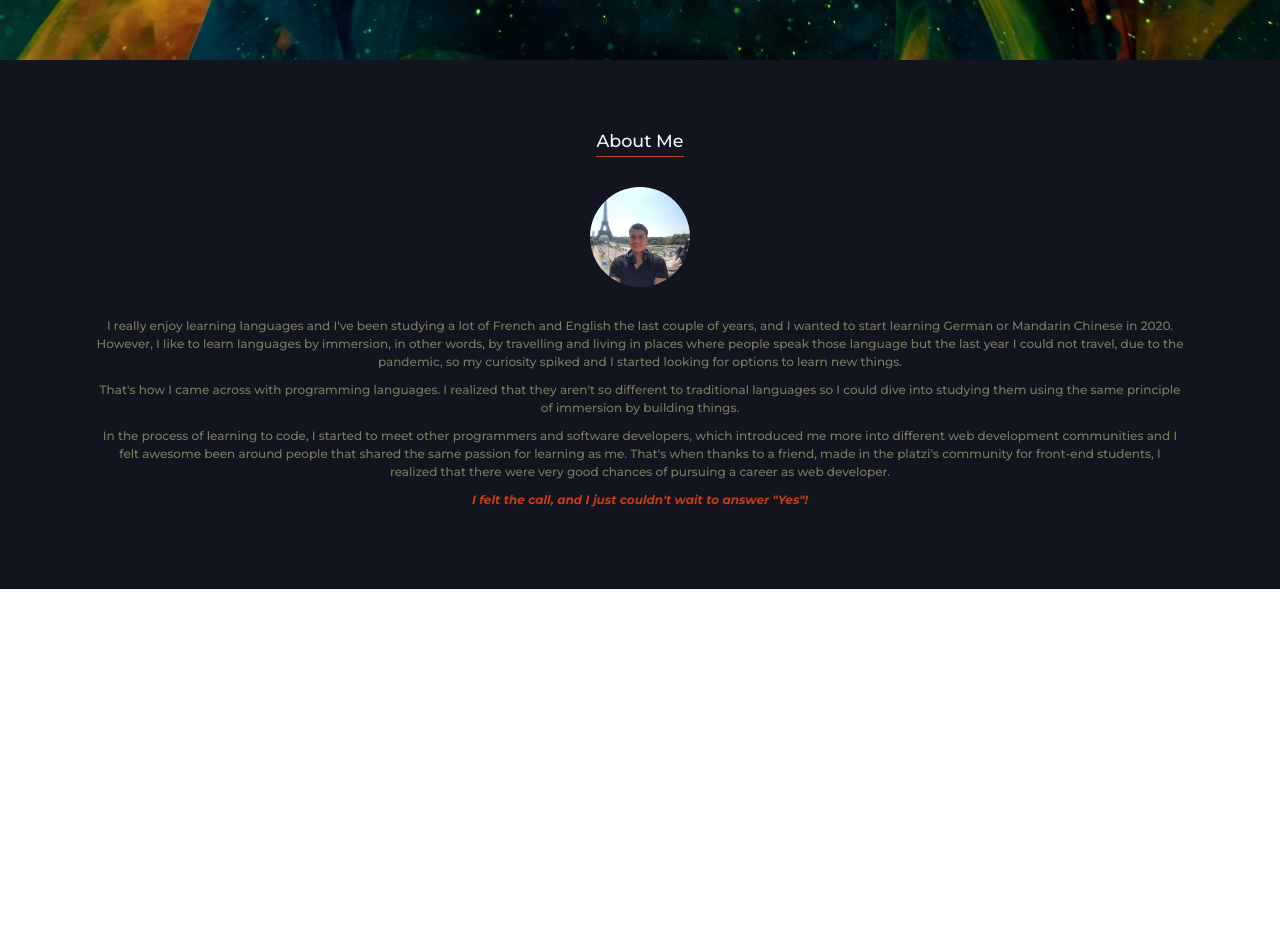
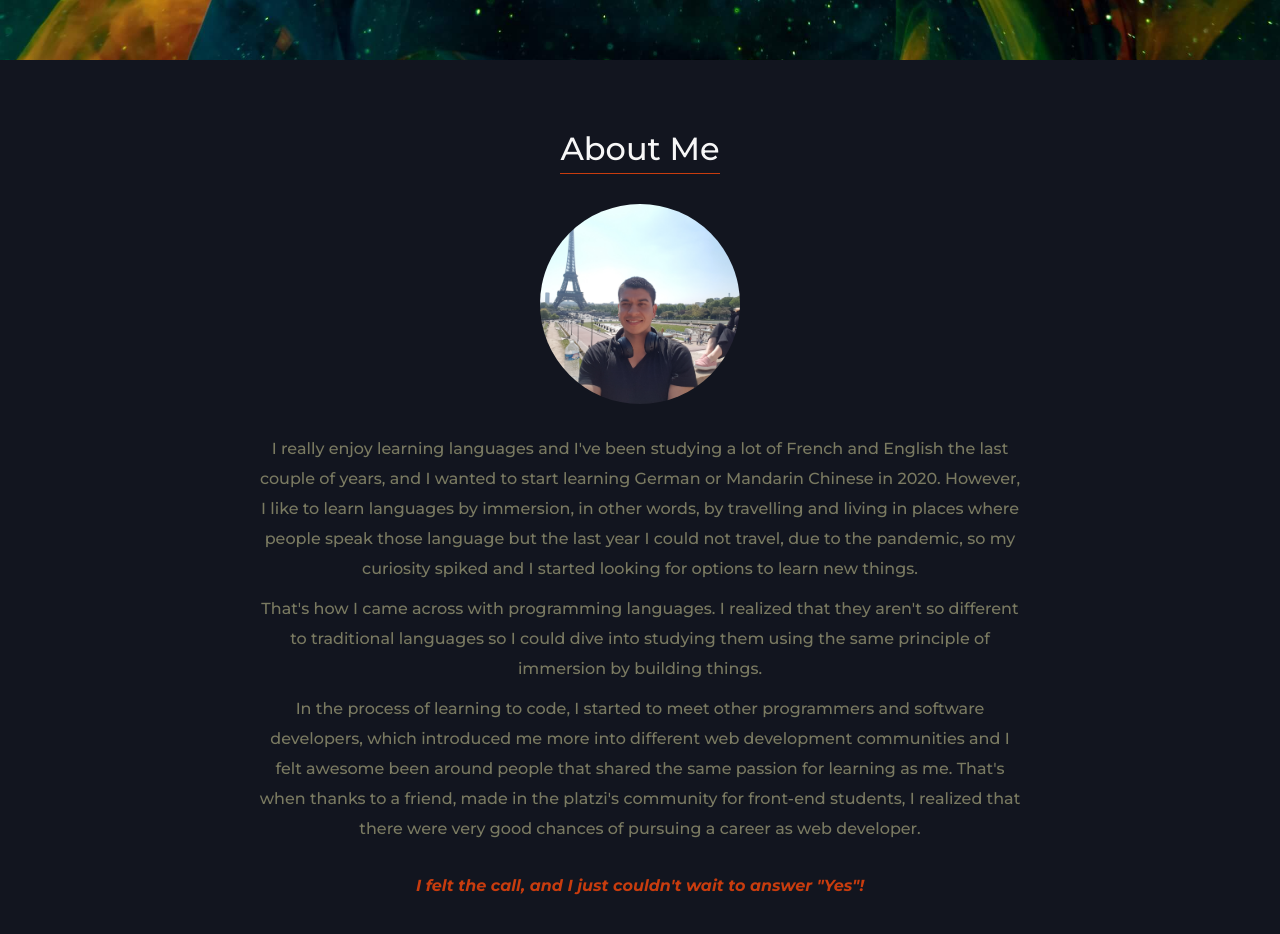
Before and after one commit to darubiomunoz/darubiomunoz.github.io, a React (Create React App) app: page / in a window 1280 px wide. Shown: the part 740-1674 px from the top of the page. Before the commit the page ends 1329 px from the top, so only its background shows below. Built offline with nearby package versions, Linux system fonts and the light colour scheme.

Commit message:
Responsive design styles

```diff
--- a/src/components/PersonalData.js
+++ b/src/components/PersonalData.js
@@ -18,7 +18,7 @@ const PersonalData = () => {
                     In the process of learning to code, I started to meet other programmers and software developers, which introduced me more into different web development communities and I felt awesome been around people that shared the same passion for learning as me.
                     That's when thanks to a friend, made in the platzi's community for front-end students, I realized that there were very good chances of pursuing a career as web developer.
                 </p>
-                    <p>
+                <p className="mt-5">
                     <i className="quotes">I felt the call, and I just couldn't wait to answer "Yes"!</i>
                 </p>
             </div>
--- a/src/components/styles/PersonalData.css
+++ b/src/components/styles/PersonalData.css
@@ -17,6 +17,7 @@
 }
 
 .card-text {
+    line-height: 1.8rem;
     font-size: var(--font-size-regular);
     font-weight: var(--font-weight-normal);
     color: var(--color-option3);
@@ -27,3 +28,36 @@
     font-weight: var(--font-weight-bold);
     color: var(--color-option4);
 }
+
+@media screen and (min-width: 410px) {
+    .card-img-top {
+        width: 15rem;
+        height: 15rem;
+    }
+}
+
+@media screen and (min-width: 540px) {
+    .card-text {
+        line-height: 2.75rem;
+        font-size: var(--font-size-normal);
+    }
+
+    .quotes {
+        font-size: var(--font-size-normal);
+    }
+}
+
+@media screen and (min-width: 992px) {
+    .card {
+        width: 60%;
+    }
+
+    .card-img-top {
+        width: 20rem;
+        height: 20rem;
+    }
+
+    .card-text {
+        line-height: 3rem;
+    }
+}
--- a/src/pages/styles/AboutMe.css
+++ b/src/pages/styles/AboutMe.css
@@ -15,3 +15,9 @@
     padding-bottom: .5rem;
     border-bottom: 1px solid var(--color-option4);
 }
+
+@media screen and (min-width: 540px) {
+    .aboutme__title {
+        font-size: var(--font-size-large);
+    }
+}
```
Lines whose indentation alone changed are shown as unchanged.
